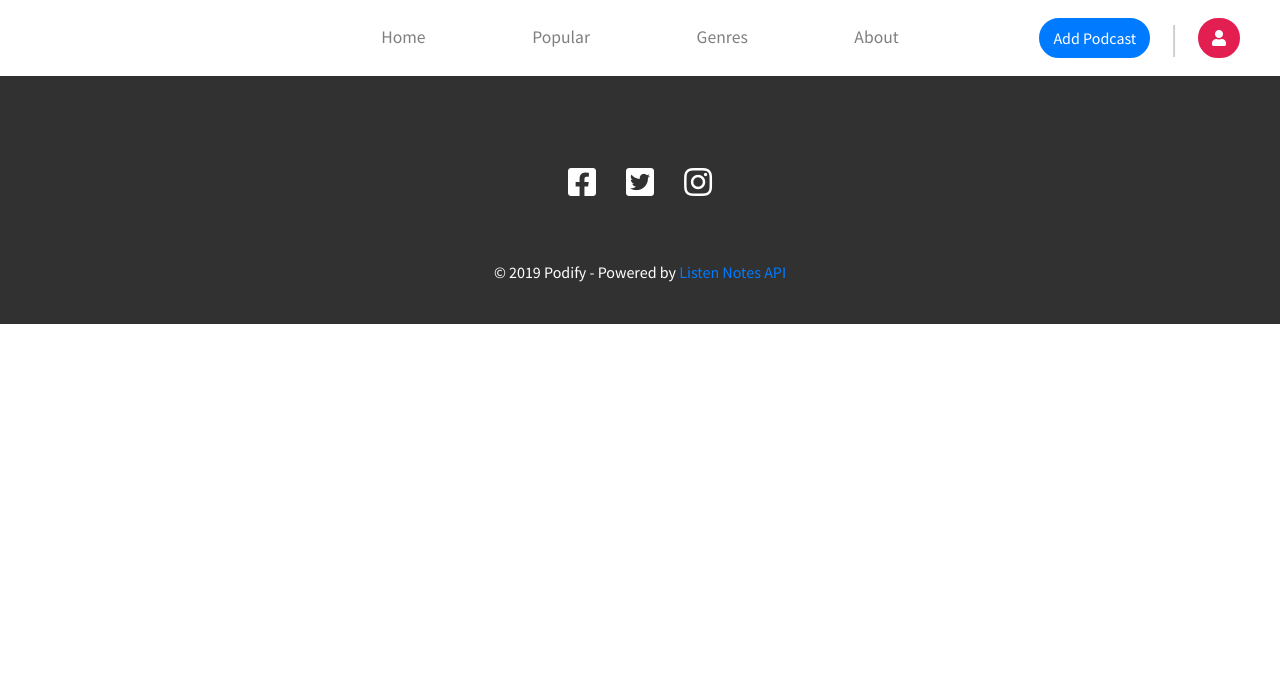
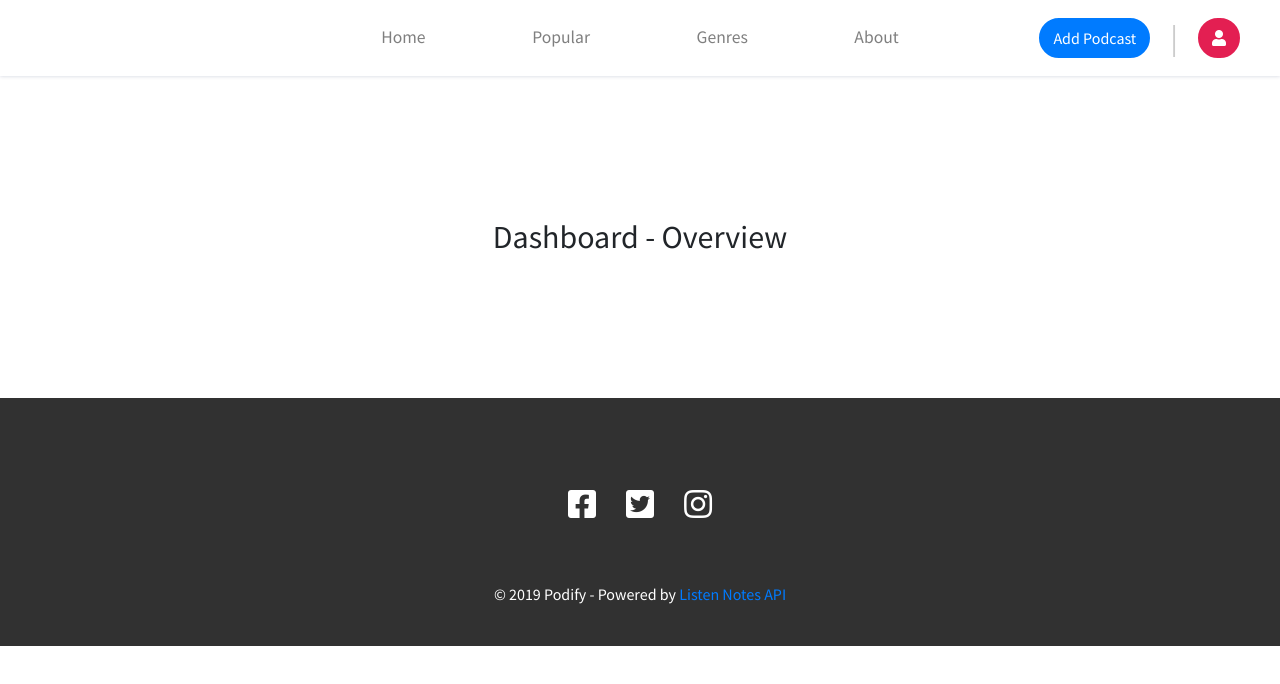
Before and after one commit to Jabser/Podify, a React (Create React App) app: page /overview in a window 1280 px wide. Shown: the top 684 px of the page. Built offline with nearby package versions, Linux system fonts and the light colour scheme.

Commit message:
Dashboard - Initial setup

```diff
--- a/src/App.js
+++ b/src/App.js
@@ -12,6 +12,8 @@ import Login from './views/Login';
 import Signup from './views/Signup';
 
 import Card from './components/Card';
+
+import Overview from './views/dashboard/Overview';
 
 import Navbar from './components/Navbar';
 import Footer from './components/Footer';
@@ -30,6 +32,9 @@ class App extends Component {
           <Route path='/signup' component={Signup} />
 
           <Route path='/card' component={Card} />
+
+          {/* TEMP PATH */}
+          <Route path='/overview' component={Overview} />
         </Router>
         <Footer />
       </div>
--- /dev/null
+++ b/src/sass/dashboard.scss
@@ -0,0 +1,5 @@
+.overview {
+  padding: 15vh 0;
+
+  text-align: center;
+}
--- /dev/null
+++ b/src/views/dashboard/Overview.js
@@ -0,0 +1,14 @@
+import React, { Component } from 'react';
+import '../../sass/dashboard.scss';
+
+class Overview extends Component {
+  render() {
+    return (
+      <div className="overview">
+        <h1>Dashboard - Overview</h1>
+      </div>
+    )
+  }
+}
+
+export default Overview;
```
